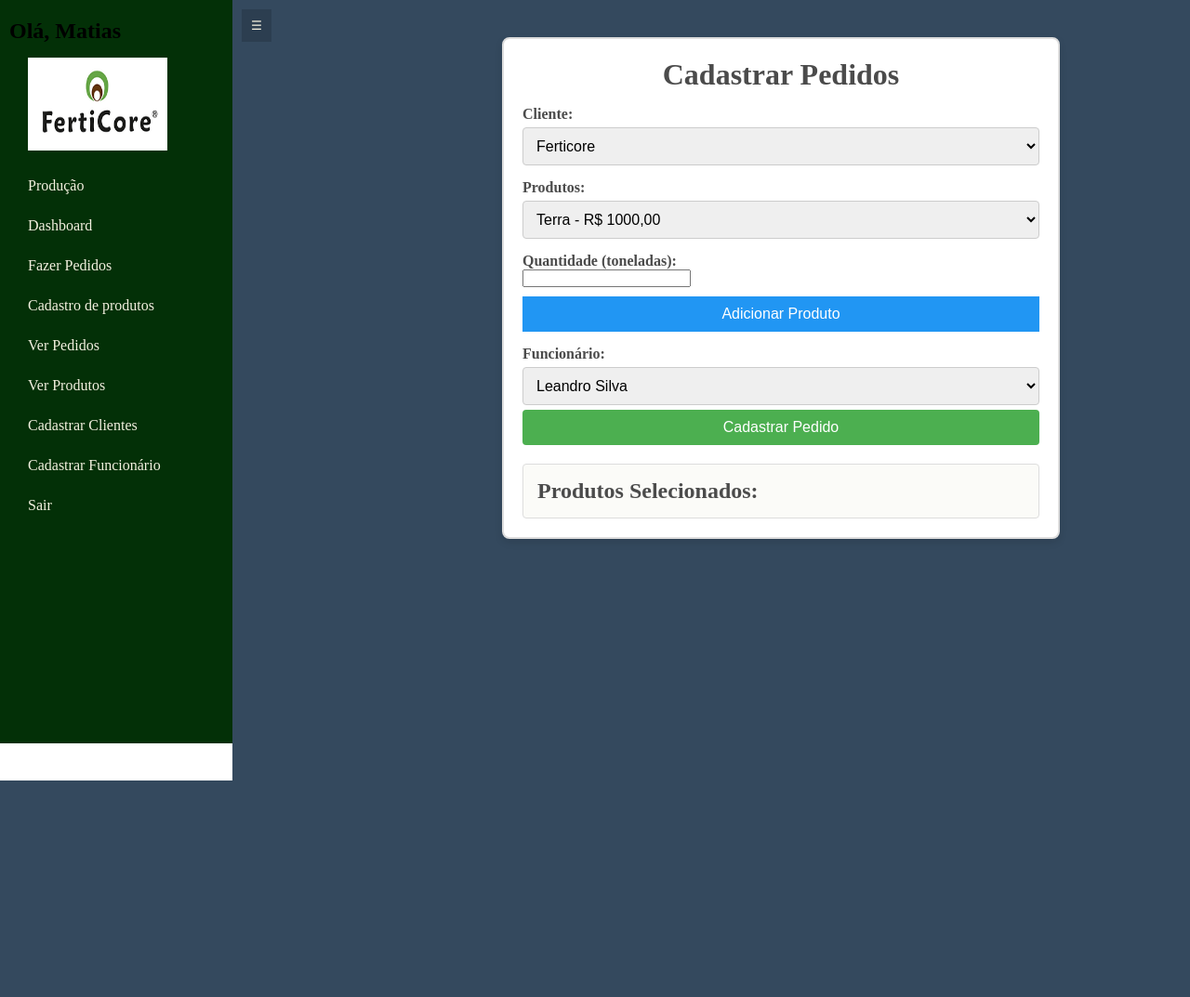
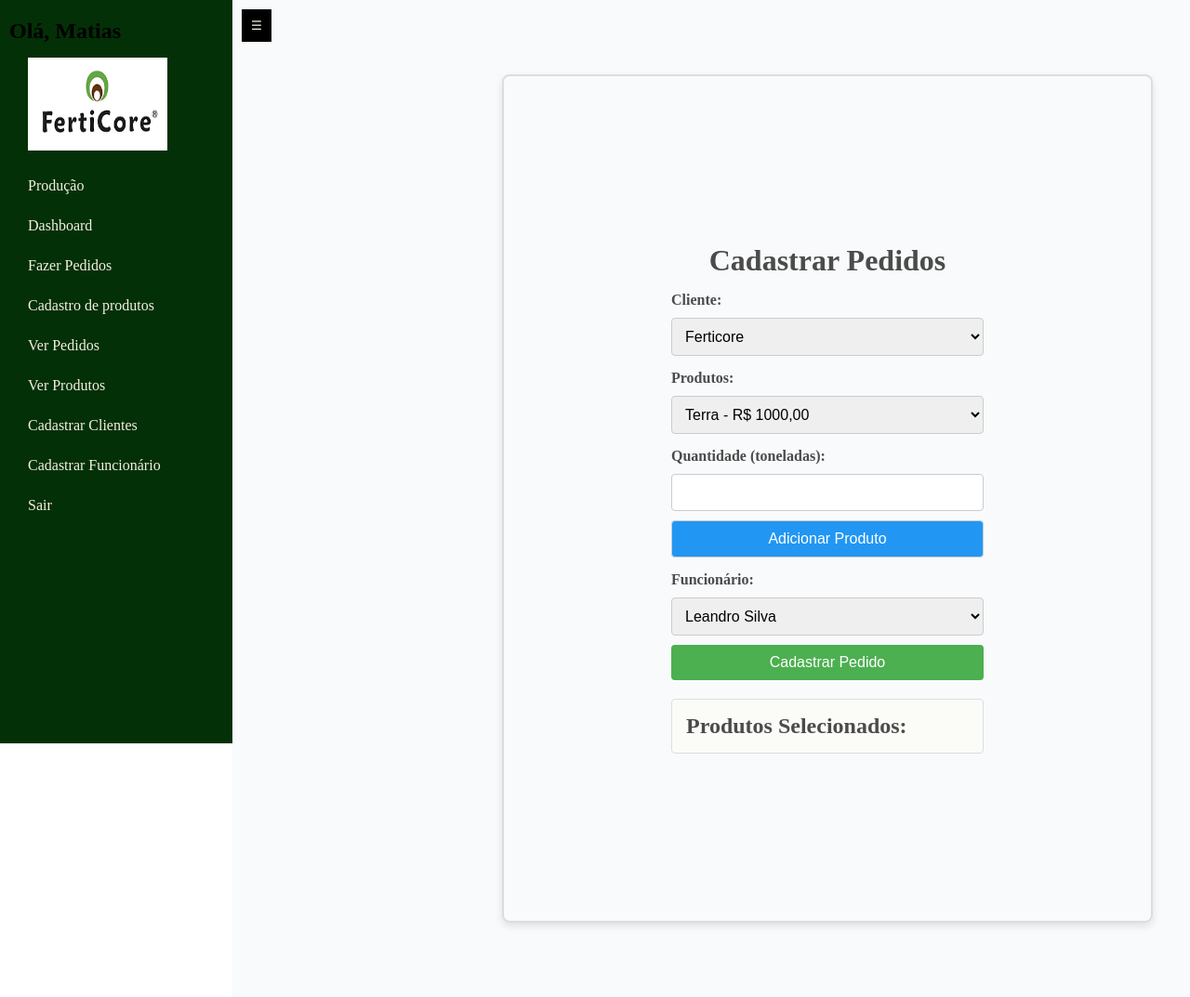
Before and after one commit to LancelloT7/Ferticore-Updated-BETA-, a Django app: page /pedidos/cadastrar_pedidos/ in a window 1280 px wide. Shown: the whole page at 93% size. Before the commit the page ends 840 px from the top, so only its background shows below. Run offline with Django 5.2, Linux system fonts and the light colour scheme; a user stored in the database is signed in; data comes from the database, SQL or seed files in the repository.

Commit message:
Ajustes funcionais

```diff
--- a/static/css/base.css
+++ b/static/css/base.css
@@ -32,7 +32,7 @@
     position: fixed;
     top: 10px;
     left: 260px; /* Espaço para alinhar ao lado da sidebar */
-    background-color: #2c3e50;
+    background-color: #000000;
     color: #f4f1e0;
     border: none;
     padding: 10px;
@@ -67,11 +67,12 @@
     background-color: #f8f9fa;
     min-height: 100vh;
     transition: all 0.3s ease;
-    background-color: #34495e;
-    align-items: center;
-    justify-content: center;
+    background-color: #f8fafc;
+
 
 }
+
+
 
 /* Quando a sidebar estiver oculta, o conteúdo se ajusta */
 .content.shifted {
--- a/static/css/pedidos.css
+++ b/static/css/pedidos.css
@@ -1,26 +1,29 @@
-/* Fundo reciclado */
+.container {
+    display: flex;
+    flex-direction: column;
+    /
+    background-color #ddd;
+    border: 2px solid #ddd;
+    border-radius: 8px;
+    padding: 180px;  /* Aumenta o espaçamento interno */
+    max-width:1200px;/* Aumenta a largura máxima do container */
+    width: 100%;
+    box-shadow: 0px 4px 8px rgba(0, 0, 0, 0.1);
+    align-items: center;
+    justify-content: center;
+    margin: 40px auto;  /* Centraliza o container e adiciona mais espaço em cima e embaixo */
+}
 
 
-.container {
 
-    position: relative;
-    align-items: center;
-    justify-content: center;
-    background-color: #fff;  /* Fundo branco para contraste */
-    border: 2px solid #ddd;
-    border-radius: 8px;
-    padding: 20px;
-    max-width: 600px;
-    width: 100%;
-    box-shadow: 0px 4px 8px rgba(0, 0, 0, 0.1);
 
-}
-
+/* Título */
 h1 {
     text-align: center;
     color: #4b4b4b;
 }
 
+/* Labels */
 label {
     display: block;
     font-weight: bold;
@@ -28,15 +31,17 @@ label {
     color: #4b4b4b;
 }
 
-select, button[type="submit"] {
+/* Select e inputs */
+select, input[type="number"], button[type="submit"], button#adicionar-produto {
     width: 100%;
     padding: 10px;
-    margin-top: 5px;
+    margin-top: 10px; /* Ajustado para ter espaçamento consistente */
     font-size: 16px;
     border-radius: 4px;
     border: 1px solid #ccc;
 }
 
+/* Botão de submit */
 button[type="submit"] {
     background-color: #4CAF50;
     color: white;
@@ -50,9 +55,6 @@ button[type="submit"]:hover {
 
 /* Botão de adicionar produto */
 #adicionar-produto {
-    width: 100%;
-    margin-top: 10px;
-    padding: 10px;
     background-color: #2196F3;
     color: white;
     border: none;
@@ -91,7 +93,7 @@ button[type="submit"]:hover {
 
 /* Botão de remover produto */
 .produto-item button {
-    margin-left: 15px; /* Espaço entre o produto e o botão */
+    margin-left: 15px;
     padding: 6px 10px;
     font-size: 14px;
     border: none;
```
